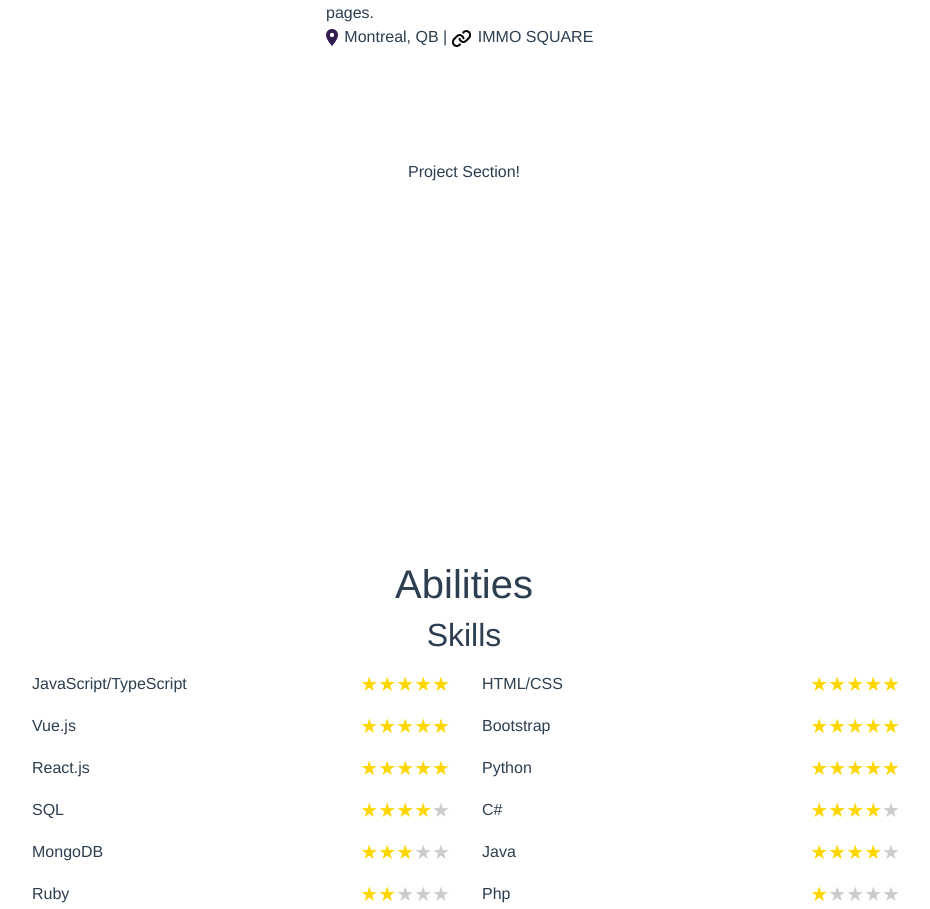
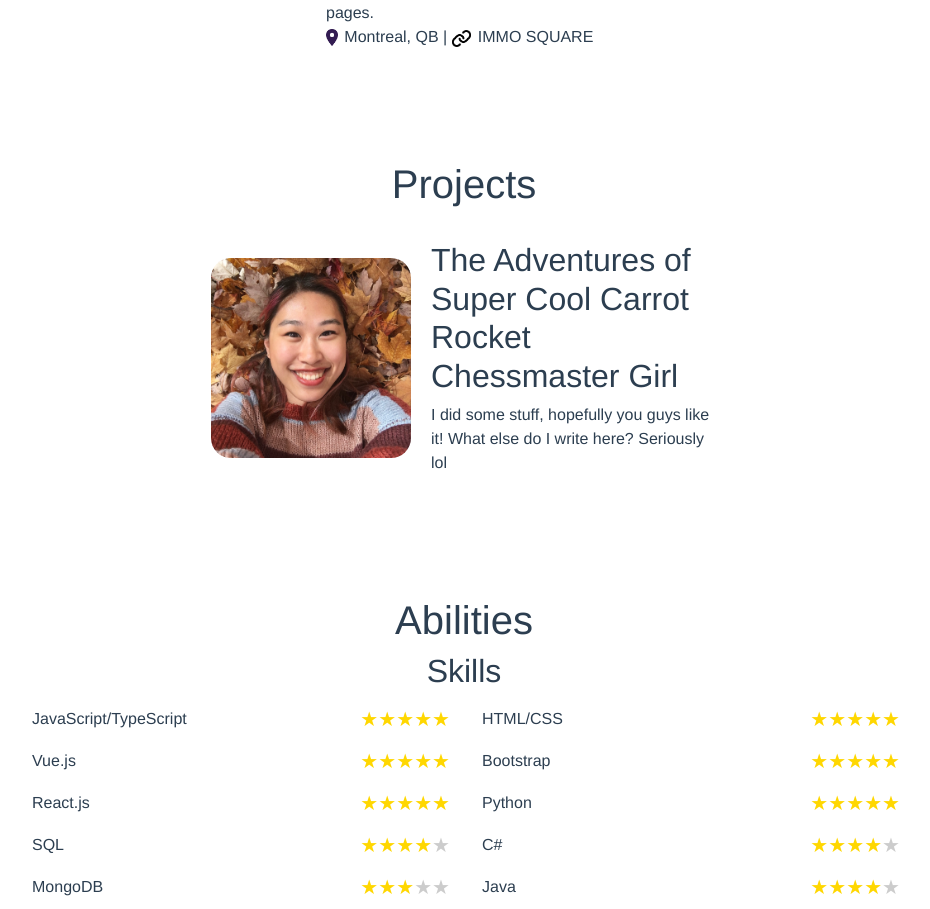
Before and after one commit to LianLambert/lian-website, a Vue app: page / in a window 1280 px wide. Shown: the part 1448-2357 px from the top of the page, without its empty margins (176-1106 px from the left). Built offline with nearby package versions, Linux system fonts and the light colour scheme.

Commit message:
feat: draft ProjectSection.vue (forgot to add)

```diff
--- a/src/components/sections/ProjectSection.vue
+++ b/src/components/sections/ProjectSection.vue
@@ -1,5 +1,29 @@
 <template>
-  <section id="project" class="section" style="background-color: #ffffff">Project Section!</section>
+  <section id="experience" class="section centered" style="background-color: #ffffff">
+    <div class="project-container row">
+      <div><h1>Projects</h1></div>
+      <ProjectEntry
+        title="The Adventures of Super Cool Carrot Rocket Chessmaster Girl"
+        link="https://lianl.itch.io/the-adventures-of-super-cool-carrot-rocket-chessmaster-girl"
+        :image="lianImage"
+        description="I did some stuff, hopefully you guys like it! What else do I write here? Seriously lol"
+      />
+    </div>
+  </section>
 </template>
-<script setup></script>
-<style scoped></style>
+<script setup>
+import ProjectEntry from "../ProjectEntry.vue";
+
+// to do: use correct images
+import lianImage from "../../assets/lian.jpg";
+</script>
+<style scoped>
+.project-container {
+  display: flex;
+  justify-content: center;
+  align-items: center;
+  text-align: center;
+  width: 100%;
+  max-width: 1100px;
+}
+</style>
```
